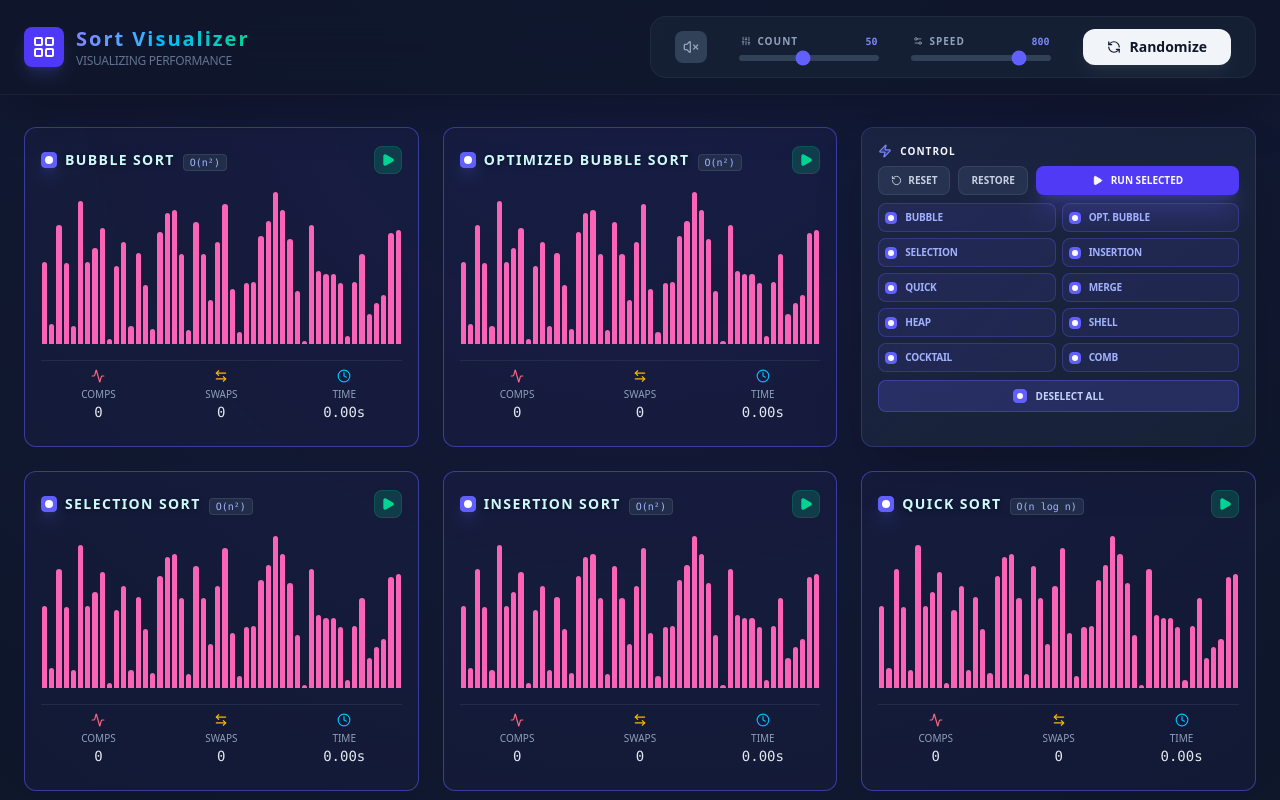
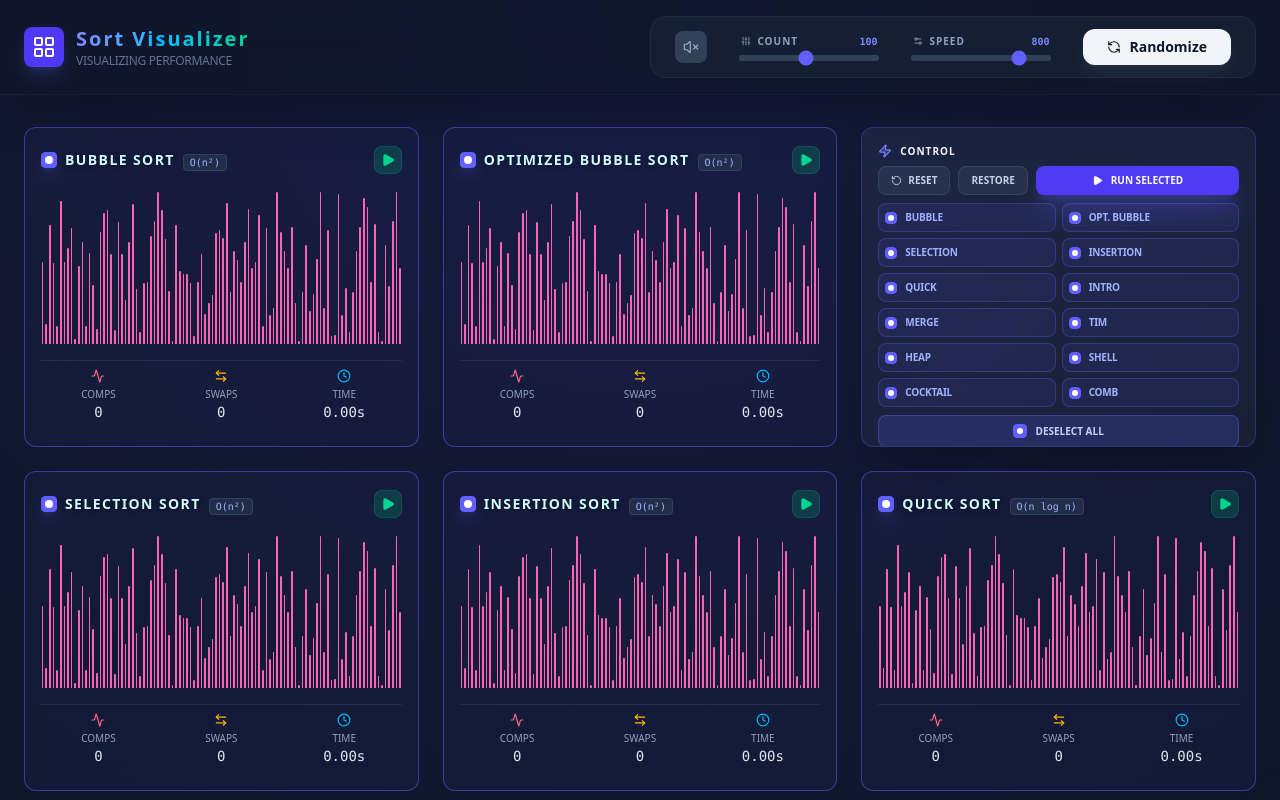
Before and after one commit to lastjung/sort-compare, a React (Vite) app: page / in a window 1280 px wide. Shown: the top 800 px of the page. Built offline with nearby package versions, Linux system fonts and the light colour scheme.

Commit message:
Add intro/tim sorts and large-data control mode

```diff
--- a/src/App.jsx
+++ b/src/App.jsx
@@ -4,9 +4,9 @@ import { Dashboard } from './components/Dashboard';
 import { generateRandomArray, generateRiggedArray } from './utils/data';
 
 function App() {
-  const [arraySize, setArraySize] = useState(50);
+  const [arraySize, setArraySize] = useState(100);
   const [speed, setSpeed] = useState(800);
-  const [data, setData] = useState(() => generateRandomArray(50));
+  const [data, setData] = useState(() => generateRandomArray(100));
   const [shuffleRange, setShuffleRange] = useState(70);
 
   const randomize = useCallback(() => {
@@ -20,6 +20,11 @@ function App() {
   const restoreCurrent = useCallback(() => {
     // Keep the same values but force a new array reference to reinitialize cards.
     setData(prev => [...prev]);
+  }, []);
+
+  const applyDataSize = useCallback((size) => {
+    setArraySize(size);
+    setData(generateRandomArray(size));
   }, []);
 
 
@@ -45,6 +50,7 @@ function App() {
           setArraySize={setArraySize}
           onRandomize={randomize}
           onRestoreCurrent={restoreCurrent}
+          onApplyDataSize={applyDataSize}
           onRiggedRandomize={riggedRandomize}
           shuffleRange={shuffleRange}
           setShuffleRange={setShuffleRange}
--- a/src/algorithms/index.js
+++ b/src/algorithms/index.js
@@ -116,6 +116,104 @@ export const quickSort = async (array, onStep) => {
   return arr;
 };
 
+// Intro Sort: quick sort + heap sort fallback + insertion sort for small partitions.
+export const introSort = async (array, onStep) => {
+  const arr = [...array];
+  const n = arr.length;
+  const SIZE_THRESHOLD = 16;
+  const maxDepth = 2 * Math.floor(Math.log2(Math.max(2, n)));
+
+  const swap = async (i, j) => {
+    if (i === j) return;
+    [arr[i], arr[j]] = [arr[j], arr[i]];
+    await onStep(arr, [i, j], 'swap');
+  };
+
+  const insertionSortRange = async (left, right) => {
+    for (let i = left + 1; i <= right; i++) {
+      const key = arr[i];
+      let j = i - 1;
+      await onStep(arr, [i, j], 'compare');
+      while (j >= left && arr[j] > key) {
+        arr[j + 1] = arr[j];
+        await onStep(arr, [j, j + 1], 'swap');
+        j--;
+        if (j >= left) await onStep(arr, [j, i], 'compare');
+      }
+      arr[j + 1] = key;
+      await onStep(arr, [j + 1], 'swap');
+    }
+  };
+
+  const heapifyRange = async (left, heapSize, root) => {
+    let largest = root;
+    const l = 2 * root + 1;
+    const r = 2 * root + 2;
+
+    if (l < heapSize) {
+      await onStep(arr, [left + largest, left + l], 'compare');
+      if (arr[left + l] > arr[left + largest]) largest = l;
+    }
+    if (r < heapSize) {
+      await onStep(arr, [left + largest, left + r], 'compare');
+      if (arr[left + r] > arr[left + largest]) largest = r;
+    }
+    if (largest !== root) {
+      await swap(left + root, left + largest);
+      await heapifyRange(left, heapSize, largest);
+    }
+  };
+
+  const heapSortRange = async (left, right) => {
+    const heapSize = right - left + 1;
+    for (let i = Math.floor(heapSize / 2) - 1; i >= 0; i--) {
+      await heapifyRange(left, heapSize, i);
+    }
+    for (let end = heapSize - 1; end > 0; end--) {
+      await swap(left, left + end);
+      await heapifyRange(left, end, 0);
+    }
+  };
+
+  const partition = async (left, right) => {
+    const pivot = arr[right];
+    let i = left - 1;
+    for (let j = left; j < right; j++) {
+      await onStep(arr, [j, right], 'compare');
+      if (arr[j] < pivot) {
+        i++;
+        await swap(i, j);
+      }
+    }
+    await swap(i + 1, right);
+    return i + 1;
+  };
+
+  const sort = async (left, right, depth) => {
+    if (left >= right) return;
+
+    if (right - left + 1 <= SIZE_THRESHOLD) {
+      await insertionSortRange(left, right);
+      return;
+    }
+
+    if (depth === 0) {
+      await heapSortRange(left, right);
+      return;
+    }
+
+    const pivotIndex = await partition(left, right);
+    await onStep(arr, [], 'progress', [pivotIndex]);
+    await sort(left, pivotIndex - 1, depth - 1);
+    await sort(pivotIndex + 1, right, depth - 1);
+  };
+
+  await sort(0, n - 1, maxDepth);
+  const allIndices = Array.from({ length: n }, (_, idx) => idx);
+  await onStep(arr, [], 'progress', allIndices);
+  return arr;
+};
+
 export const mergeSort = async (array, onStep) => {
   let arr = [...array];
 
@@ -163,6 +261,81 @@ export const mergeSort = async (array, onStep) => {
   };
 
   await sort(0, arr.length - 1);
+  return arr;
+};
+
+// Tim Sort (simplified): insertion sort on small runs + iterative merge.
+export const timSort = async (array, onStep) => {
+  const arr = [...array];
+  const n = arr.length;
+  const MIN_RUN = 32;
+
+  const insertionSortRange = async (left, right) => {
+    for (let i = left + 1; i <= right; i++) {
+      const key = arr[i];
+      let j = i - 1;
+
+      await onStep(arr, [i, j], 'compare');
+      while (j >= left && arr[j] > key) {
+        arr[j + 1] = arr[j];
+        await onStep(arr, [j, j + 1], 'swap');
+        j--;
+        if (j >= left) await onStep(arr, [j, i], 'compare');
+      }
+      arr[j + 1] = key;
+      await onStep(arr, [j + 1], 'swap');
+    }
+  };
+
+  const merge = async (left, mid, right) => {
+    const leftPart = arr.slice(left, mid + 1);
+    const rightPart = arr.slice(mid + 1, right + 1);
+
+    let i = 0;
+    let j = 0;
+    let k = left;
+
+    while (i < leftPart.length && j < rightPart.length) {
+      await onStep(arr, [left + i, mid + 1 + j], 'compare');
+      if (leftPart[i] <= rightPart[j]) {
+        arr[k] = leftPart[i++];
+      } else {
+        arr[k] = rightPart[j++];
+      }
+      await onStep(arr, [k], 'swap');
+      k++;
+    }
+
+    while (i < leftPart.length) {
+      arr[k] = leftPart[i++];
+      await onStep(arr, [k], 'swap');
+      k++;
+    }
+
+    while (j < rightPart.length) {
+      arr[k] = rightPart[j++];
+      await onStep(arr, [k], 'swap');
+      k++;
+    }
+  };
+
+  for (let left = 0; left < n; left += MIN_RUN) {
+    const right = Math.min(left + MIN_RUN - 1, n - 1);
+    await insertionSortRange(left, right);
+  }
+
+  for (let size = MIN_RUN; size < n; size *= 2) {
+    for (let left = 0; left < n; left += 2 * size) {
+      const mid = Math.min(left + size - 1, n - 1);
+      const right = Math.min(left + 2 * size - 1, n - 1);
+      if (mid < right) {
+        await merge(left, mid, right);
+      }
+    }
+  }
+
+  const allIndices = Array.from({ length: n }, (_, idx) => idx);
+  await onStep(arr, [], 'progress', allIndices);
   return arr;
 };
 
@@ -360,11 +533,25 @@ export const ALGORITHMS = [
     desc: 'Divides array into partitions and sorts them recursively.'
   },
   {
+    id: 'intro',
+    title: 'Intro Sort',
+    fn: introSort,
+    complexity: 'O(n log n)',
+    desc: 'Quick sort with depth limit fallback to heap sort and insertion sort for small ranges.'
+  },
+  {
     id: 'merge',
     title: 'Merge Sort',
     fn: mergeSort,
     complexity: 'O(n log n)',
     desc: 'Recursively divides array in half and merges sorted parts.'
+  },
+  {
+    id: 'tim',
+    title: 'Tim Sort',
+    fn: timSort,
+    complexity: 'O(n log n)',
+    desc: 'Hybrid of insertion and merge sort optimized for real-world data.'
   },
   {
     id: 'heap',
--- a/src/components/ControlCard.jsx
+++ b/src/components/ControlCard.jsx
@@ -20,12 +20,15 @@ export const ControlCard = ({
     { id: 'selection', label: 'Selection' },
     { id: 'insertion', label: 'Insertion' },
     { id: 'quick', label: 'Quick' },
+    { id: 'intro', label: 'Intro' },
     { id: 'merge', label: 'Merge' },
+    { id: 'tim', label: 'Tim' },
     { id: 'heap', label: 'Heap' },
     { id: 'shell', label: 'Shell' },
     { id: 'cocktail', label: 'Cocktail' },
     { id: 'comb', label: 'Comb' },
   ];
+  const totalAlgorithms = ALGO_LABELS.length;
 
   return (
     <div className="hidden lg:flex bg-slate-800/60 backdrop-blur-xl border border-indigo-500/30 rounded-xl p-4 flex-col gap-2 shadow-2xl relative overflow-hidden group h-[400px] md:h-[320px]">
@@ -100,23 +103,23 @@ export const ControlCard = ({
 
       {/* Select All Button */}
       <button
-        onClick={() => selectedIds.size === 10 ? onDeselectAll() : onSelectAll()}
+        onClick={() => selectedIds.size === totalAlgorithms ? onDeselectAll() : onSelectAll()}
         className={cn(
           "w-full flex items-center justify-center gap-2 py-2 rounded-lg border transition-all active:scale-95 text-[10px]",
-          selectedIds.size === 10
+          selectedIds.size === totalAlgorithms
             ? "bg-indigo-500/20 border-indigo-500/40 text-indigo-200"
             : "bg-slate-900/40 border-slate-700/50 text-slate-400 hover:text-slate-300"
         )}
       >
         <div className={cn(
           "w-3.5 h-3.5 rounded border flex items-center justify-center",
-          selectedIds.size === 10 ? "bg-indigo-500 border-indigo-500" : selectedIds.size > 0 ? "bg-indigo-500/50 border-indigo-500" : "border-slate-600"
+          selectedIds.size === totalAlgorithms ? "bg-indigo-500 border-indigo-500" : selectedIds.size > 0 ? "bg-indigo-500/50 border-indigo-500" : "border-slate-600"
         )}>
-          {selectedIds.size === 10 && <div className="w-1.5 h-1.5 bg-white rounded-sm" />}
-          {selectedIds.size > 0 && selectedIds.size < 10 && <div className="w-2 h-[2px] bg-white" />}
+          {selectedIds.size === totalAlgorithms && <div className="w-1.5 h-1.5 bg-white rounded-sm" />}
+          {selectedIds.size > 0 && selectedIds.size < totalAlgorithms && <div className="w-2 h-[2px] bg-white" />}
           </div>
         <span className="font-bold uppercase leading-none">
-          {selectedIds.size === 10 ? 'Deselect All' : `Select All (${selectedIds.size}/10)`}
+          {selectedIds.size === totalAlgorithms ? 'Deselect All' : `Select All (${selectedIds.size}/${totalAlgorithms})`}
         </span>
       </button>
 
--- a/src/components/ControlPanel.jsx
+++ b/src/components/ControlPanel.jsx
@@ -63,7 +63,7 @@ export const ControlPanel = ({
               <input
                 type="range"
                 min="10"
-                max="100"
+                max="200"
                 value={arraySize}
                 onChange={(e) => setArraySize(Number(e.target.value))}
                 className="accent-indigo-500 h-1.5 w-full bg-slate-700 rounded-lg appearance-none cursor-pointer"
--- a/src/components/Dashboard.jsx
+++ b/src/components/Dashboard.jsx
@@ -5,7 +5,7 @@ import { ControlCard2 } from './ControlCard2';
 import { MobileControlBar } from './MobileControlBar';
 import { Scoreboard } from './Scoreboard';
 import { CommentaryPanel } from './CommentaryPanel';
-import { bubbleSort, optimizedBubbleSort, selectionSort, insertionSort, quickSort, mergeSort, heapSort, shellSort, cocktailSort, combSort } from '../algorithms';
+import { bubbleSort, optimizedBubbleSort, selectionSort, insertionSort, quickSort, introSort, mergeSort, timSort, heapSort, shellSort, cocktailSort, combSort } from '../algorithms';
 
 const ALGORITHMS = [
   {
@@ -44,11 +44,25 @@ const ALGORITHMS = [
     desc: 'Divides array into partitions and sorts them recursively.'
   },
   {
+    id: 'intro',
+    title: 'Intro Sort',
+    fn: introSort,
+    complexity: 'O(n log n)',
+    desc: 'Quick sort with depth limit fallback to heap sort and insertion sort for small ranges.'
+  },
+  {
     id: 'merge',
     title: 'Merge Sort',
     fn: mergeSort,
     complexity: 'O(n log n)',
     desc: 'Recursively divides array in half and merges sorted parts.'
+  },
+  {
+    id: 'tim',
+    title: 'Tim Sort',
+    fn: timSort,
+    complexity: 'O(n log n)',
+    desc: 'Hybrid of insertion and merge sort optimized for real-world data.'
   },
   {
     id: 'heap',
@@ -88,6 +102,7 @@ export const Dashboard = ({
   setArraySize,
   onRandomize,
   onRestoreCurrent,
+  onApplyDataSize,
   onRiggedRandomize,
   shuffleRange,
   setShuffleRange
@@ -177,7 +192,10 @@ export const Dashboard = ({
 
   const resetAll = () => {
     stopAll();
-    if (onRandomize) onRandomize();
+    // Wait a tick so stop state is reflected before pushing new random data.
+    setTimeout(() => {
+      if (onRandomize) onRandomize();
+    }, 0);
     setLogs([]);
     setRanking({});
     finishOrderRef.current = 0;
@@ -191,6 +209,19 @@ export const Dashboard = ({
     // Wait a tick so stop state is reflected before reinitializing card arrays.
     setTimeout(() => {
       if (onRestoreCurrent) onRestoreCurrent();
+    }, 0);
+    setLogs([]);
+    setRanking({});
+    finishOrderRef.current = 0;
+    if (isTournamentActive && speed !== originalSpeedRef.current) {
+      setSpeed(originalSpeedRef.current);
+    }
+  };
+
+  const applyDataSizeAll = (size) => {
+    stopAll();
+    setTimeout(() => {
+      if (onApplyDataSize) onApplyDataSize(size);
     }, 0);
     setLogs([]);
     setRanking({});
@@ -378,6 +409,8 @@ export const Dashboard = ({
           selectedIds={selectedIds}
           onRunSelected={runSelected}
           isRunningAny={activeIds.size > 0}
+          arraySize={arraySize}
+          onApplyDataSize={applyDataSizeAll}
           onRiggedRandomize={onRiggedRandomize}
           shuffleRange={shuffleRange}
           setShuffleRange={setShuffleRange}
--- a/src/components/MobileControlBar.jsx
+++ b/src/components/MobileControlBar.jsx
@@ -38,12 +38,15 @@ export const MobileControlBar = ({
     { id: 'selection', label: 'Selection' },
     { id: 'insertion', label: 'Insertion' },
     { id: 'quick', label: 'Quick' },
+    { id: 'intro', label: 'Intro' },
     { id: 'merge', label: 'Merge' },
+    { id: 'tim', label: 'Tim' },
     { id: 'heap', label: 'Heap' },
     { id: 'shell', label: 'Shell' },
     { id: 'cocktail', label: 'Cocktail' },
     { id: 'comb', label: 'Comb' },
   ];
+  const totalAlgorithms = ALGO_LABELS.length;
 
   return (
     <div className="lg:hidden fixed bottom-6 left-0 right-0 z-40 px-6 pointer-events-none">
@@ -123,10 +126,10 @@ export const MobileControlBar = ({
               Regular Random
             </button>
             <button
-              onClick={() => selectedIds.size === 10 ? onDeselectAll() : onSelectAll()}
+              onClick={() => selectedIds.size === totalAlgorithms ? onDeselectAll() : onSelectAll()}
               className="flex items-center justify-center py-2.5 text-xs font-bold uppercase tracking-wide rounded-lg bg-indigo-500 text-white shadow-lg shadow-indigo-500/30 active:bg-indigo-600 px-2"
             >
-              {selectedIds.size === 10 ? 'Deselect All' : `Select All (${selectedIds.size})`}
+              {selectedIds.size === totalAlgorithms ? 'Deselect All' : `Select All (${selectedIds.size}/${totalAlgorithms})`}
             </button>
           </div>
 
@@ -167,7 +170,7 @@ export const MobileControlBar = ({
               <input
                 type="range"
                 min="10"
-                max="100"
+                max="200"
                 value={arraySize}
                 onChange={(e) => setArraySize(Number(e.target.value))}
                 className="accent-indigo-500 h-1 w-full bg-slate-700 rounded-lg appearance-none cursor-pointer"
--- a/src/components/SortBar.jsx
+++ b/src/components/SortBar.jsx
@@ -1,13 +1,14 @@
 import React from 'react';
 import { cn } from '../utils/cn';
 
-export const SortBar = ({ value, max, isComparing, isSwapping, isFinalized, isSorted }) => {
+export const SortBar = ({ value, max, isComparing, isSwapping, isFinalized, isSorted, spacingClass = "mx-[1px] rounded-t-sm" }) => {
   const height = (value / max) * 100;
 
   return (
     <div
       className={cn(
-        "flex-1 mx-[1px] rounded-t-sm transition-all duration-150",
+        "flex-1 transition-all duration-150",
+        spacingClass,
         (isSorted || isFinalized) ? "bg-sky-400 shadow-[0_0_8px_rgba(56,189,248,0.5)]" :
         isSwapping ? "bg-emerald-400 scale-y-110 z-10 shadow-[0_0_12px_rgba(52,211,153,0.6)]" :
         isComparing ? "bg-yellow-300 shadow-[0_0_8px_rgba(253,224,71,0.6)]" :
--- a/src/components/SortCard.jsx
+++ b/src/components/SortCard.jsx
@@ -11,10 +11,13 @@ export const SortCard = ({ title, algorithm, complexity, desc, initialData, spee
   // initialData changes are handled by useSorting's initialArray prop
 
   const max = Math.max(...array, 1);
+  const isLargeData = array.length > 100;
+  const barSpacingClass = isLargeData ? "mx-0 min-w-0 rounded-none" : "mx-[1px] rounded-t-sm";
 
   return (
     <div className={cn(
-      "bg-slate-800/40 border rounded-xl p-4 flex flex-col h-[400px] md:h-[320px] transition-all group relative overflow-hidden",
+      "bg-slate-800/40 border rounded-xl flex flex-col h-[400px] md:h-[320px] transition-all group relative overflow-hidden",
+      isLargeData ? "p-3" : "p-4",
       isSelected ? "border-indigo-500/50 bg-indigo-500/5" : "border-slate-700 hover:border-slate-600"
     )}>
       <div className="flex justify-between items-center mb-4 min-h-[32px]">
@@ -67,7 +70,7 @@ export const SortCard = ({ title, algorithm, complexity, desc, initialData, spee
         </div>
       </div>
 
-      <div className="flex-1 flex items-end justify-center mb-4 min-h-0">
+      <div className={cn("flex-1 flex items-end justify-center mb-4 min-h-0", isLargeData && "px-0.5")}>
         {array.map((value, idx) => (
           <SortBar
             key={idx}
@@ -77,6 +80,7 @@ export const SortCard = ({ title, algorithm, complexity, desc, initialData, spee
             isSwapping={swapping.includes(idx)}
             isFinalized={finalized.includes(idx)}
             isSorted={sorted}
+            spacingClass={barSpacingClass}
           />
         ))}
       </div>
```
Also changed, not shown: src/components/ControlCard2.jsx (+29 -4 lines).
